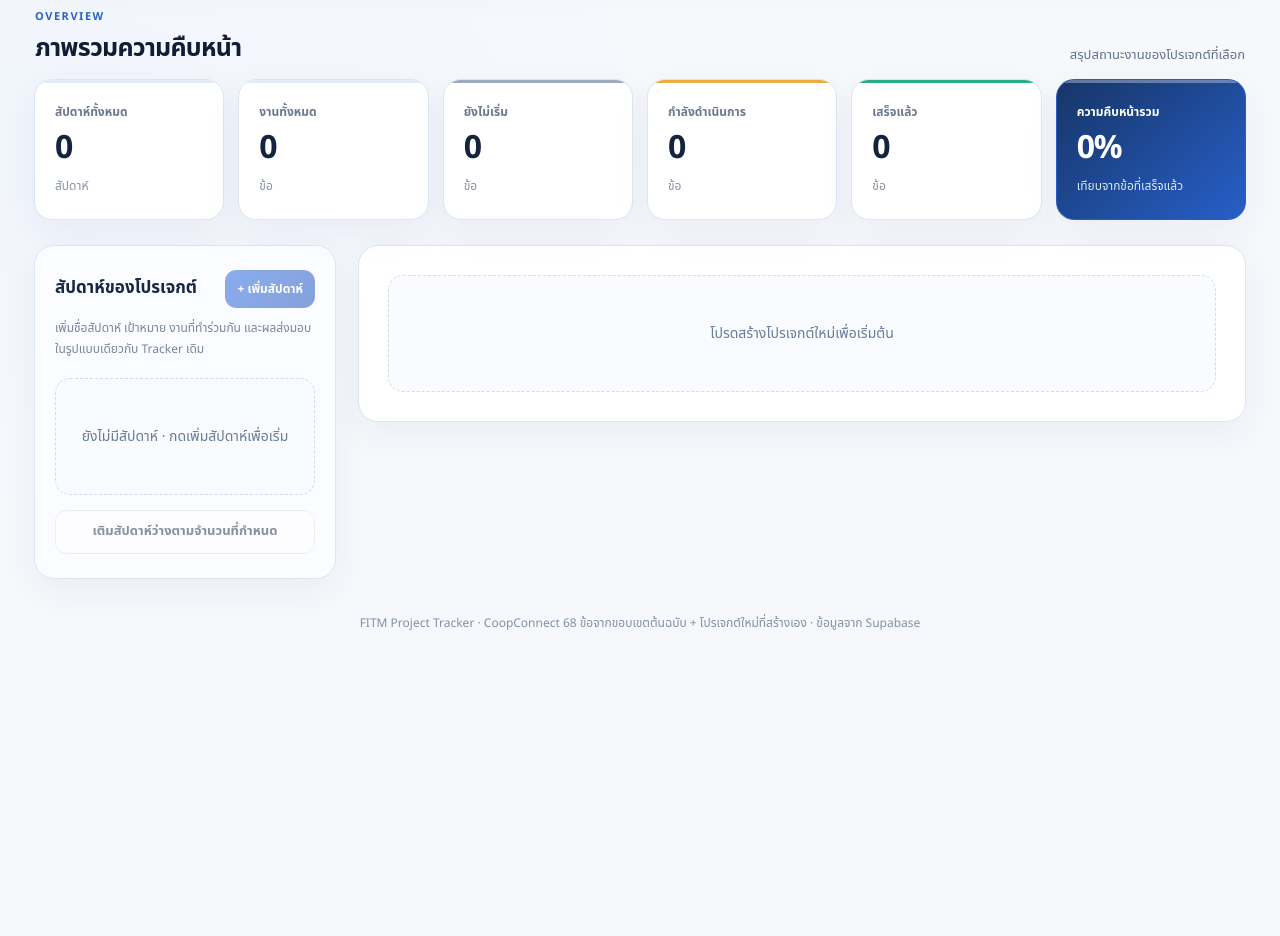
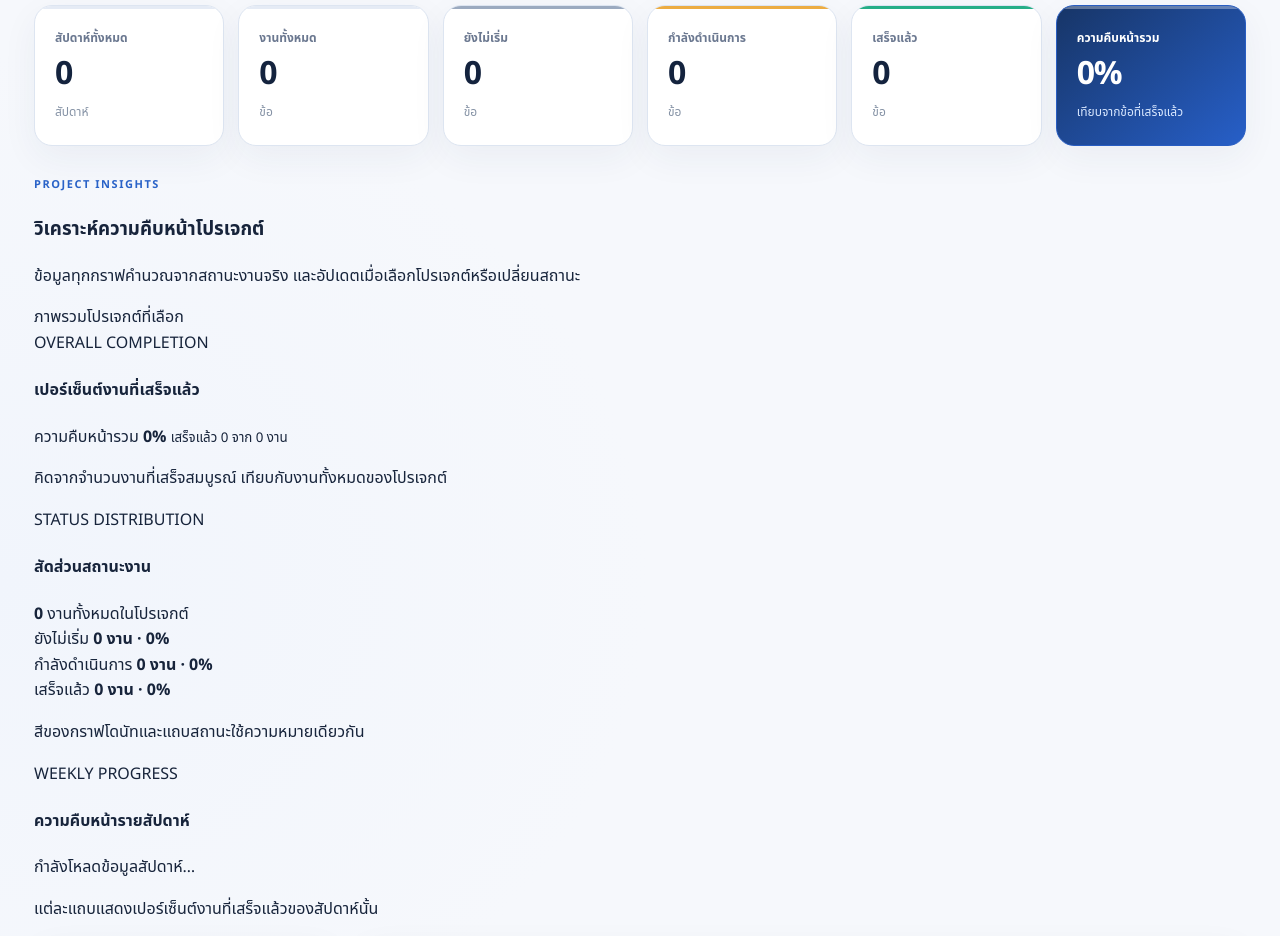
Before and after one commit to Bunyakhon/fitm-project-tracker, a plain HTML site: page index.html in a window 1280 px wide. Shown: the part 936-1872 px from the top of the page. Before the commit the page ends 1643 px from the top, so only its background shows below. Drawn offline with nearby package versions, Linux system fonts and the light colour scheme; no server answers.

Commit message:
ui: add project insights charts and remove legacy header link

```diff
--- a/index.html
+++ b/index.html
@@ -17,7 +17,6 @@
     <div class="eyebrow">FITM · PROJECT TRACKER</div>
     <h1>บริหารโปรเจกต์อย่างเป็นระบบ เห็นความคืบหน้าได้ในที่เดียว</h1>
     <p>วางแผนงานรายสัปดาห์ ติดตามสถานะ และเก็บหลักฐานการทำงานร่วมกัน เริ่มต้นจาก CoopConnect 68 ข้อ หรือสร้างโปรเจกต์ใหม่ตามเป้าหมายของทีม</p>
-    <a class="hero-back" href="./legacy.html">เปิด Tracker เวอร์ชันเดิม</a>
   </header>
 
   <section class="cloud-panel" aria-label="การเชื่อมต่อและสิทธิ์การใช้งาน">
@@ -77,6 +76,81 @@
     <div class="stat"><small>กำลังดำเนินการ</small><strong id="inProgress">0</strong><span class="sub">ข้อ</span></div>
     <div class="stat"><small>เสร็จแล้ว</small><strong id="completed">0</strong><span class="sub">ข้อ</span></div>
     <div class="stat"><small>ความคืบหน้ารวม</small><strong id="overallProgress">0%</strong><span class="sub">เทียบจากข้อที่เสร็จแล้ว</span></div>
+  </section>
+
+  <section class="insights-panel" aria-labelledby="insightsHeading">
+    <div class="insights-heading">
+      <div>
+        <span class="section-kicker">PROJECT INSIGHTS</span>
+        <h3 id="insightsHeading">วิเคราะห์ความคืบหน้าโปรเจกต์</h3>
+        <p>ข้อมูลทุกกราฟคำนวณจากสถานะงานจริง และอัปเดตเมื่อเลือกโปรเจกต์หรือเปลี่ยนสถานะ</p>
+      </div>
+      <span class="insights-live"><span class="insights-live-dot" aria-hidden="true"></span>ภาพรวมโปรเจกต์ที่เลือก</span>
+    </div>
+    <div class="insights-grid">
+      <div class="insight-card donut-card">
+        <div class="insight-card-heading">
+          <span class="insight-kicker">OVERALL COMPLETION</span>
+          <h4>เปอร์เซ็นต์งานที่เสร็จแล้ว</h4>
+        </div>
+        <div class="donut-stage">
+          <div id="projectDonut" class="project-donut" role="img" aria-label="ยังไม่มีข้อมูลความคืบหน้า">
+            <div class="donut-center" aria-hidden="true">
+              <span>ความคืบหน้ารวม</span>
+              <strong id="projectDonutPercent">0%</strong>
+              <small id="projectDonutCount">เสร็จแล้ว 0 จาก 0 งาน</small>
+            </div>
+          </div>
+        </div>
+        <p class="insight-hint">คิดจากจำนวนงานที่เสร็จสมบูรณ์ เทียบกับงานทั้งหมดของโปรเจกต์</p>
+      </div>
+
+      <div class="insight-card breakdown-card">
+        <div class="insight-card-heading">
+          <span class="insight-kicker">STATUS DISTRIBUTION</span>
+          <h4>สัดส่วนสถานะงาน</h4>
+        </div>
+        <div class="breakdown-overview">
+          <strong id="chartTotalTasks">0</strong>
+          <span>งานทั้งหมดในโปรเจกต์</span>
+        </div>
+        <div class="breakdown-items">
+          <div class="breakdown-item">
+            <div class="breakdown-label">
+              <span><i class="status-dot not-started-dot" aria-hidden="true"></i>ยังไม่เริ่ม</span>
+              <strong id="chartNotStarted">0 งาน · 0%</strong>
+            </div>
+            <div class="breakdown-track"><span class="breakdown-fill not-started-fill" id="barNotStarted"></span></div>
+          </div>
+          <div class="breakdown-item">
+            <div class="breakdown-label">
+              <span><i class="status-dot in-progress-dot" aria-hidden="true"></i>กำลังดำเนินการ</span>
+              <strong id="chartInProgress">0 งาน · 0%</strong>
+            </div>
+            <div class="breakdown-track"><span class="breakdown-fill in-progress-fill" id="barInProgress"></span></div>
+          </div>
+          <div class="breakdown-item">
+            <div class="breakdown-label">
+              <span><i class="status-dot completed-dot" aria-hidden="true"></i>เสร็จแล้ว</span>
+              <strong id="chartCompleted">0 งาน · 0%</strong>
+            </div>
+            <div class="breakdown-track"><span class="breakdown-fill completed-fill" id="barCompleted"></span></div>
+          </div>
+        </div>
+        <p class="insight-hint">สีของกราฟโดนัทและแถบสถานะใช้ความหมายเดียวกัน</p>
+      </div>
+
+      <div class="insight-card weekly-card">
+        <div class="insight-card-heading">
+          <span class="insight-kicker">WEEKLY PROGRESS</span>
+          <h4>ความคืบหน้ารายสัปดาห์</h4>
+        </div>
+        <div id="weeklyProgressChart" class="weekly-progress-chart" role="list" aria-label="กราฟความคืบหน้ารายสัปดาห์">
+          <p class="weekly-empty">กำลังโหลดข้อมูลสัปดาห์…</p>
+        </div>
+        <p class="insight-hint">แต่ละแถบแสดงเปอร์เซ็นต์งานที่เสร็จแล้วของสัปดาห์นั้น</p>
+      </div>
+    </div>
   </section>
 
   <div class="layout">
```
